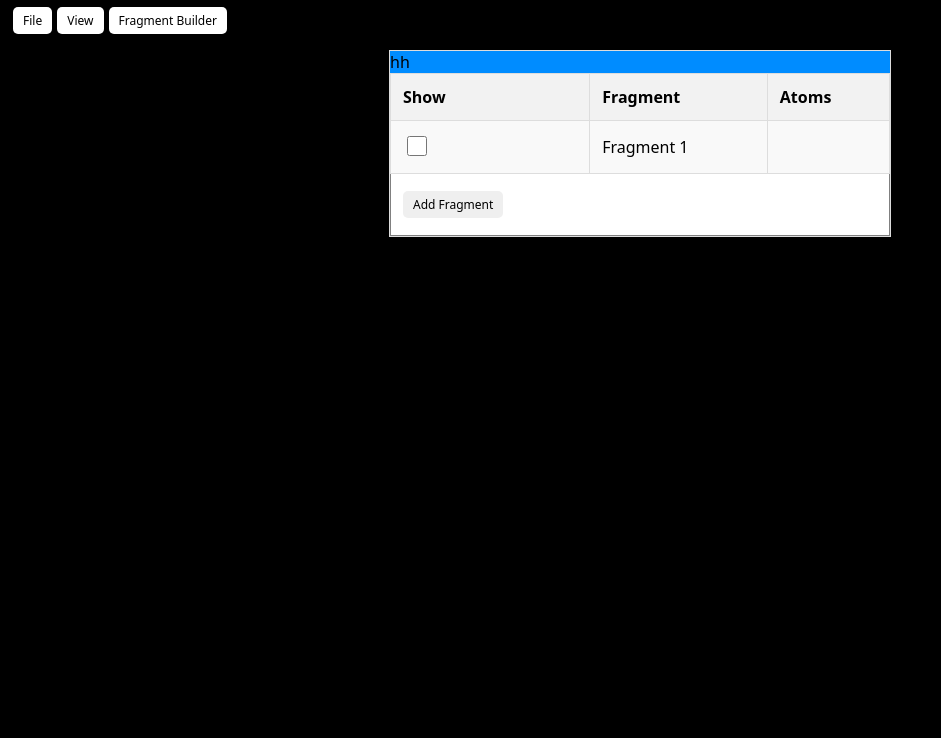
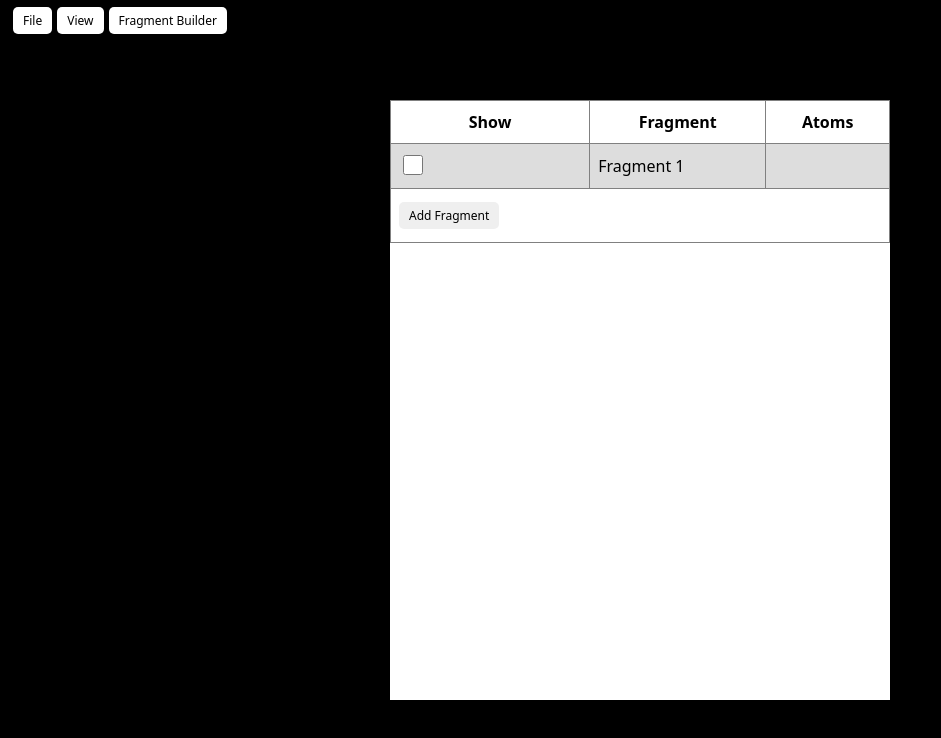
Before and after one commit to NguyenVisualization/ChopChopMol, a plain HTML site: page index.html in a window 1280 px wide. Shown: the top 738 px of the page, without its empty margins (0-941 px from the left). Drawn offline with nearby package versions, Linux system fonts and the light colour scheme.

Commit message:
Satisfying

```diff
--- a/index.html
+++ b/index.html
@@ -19,7 +19,6 @@
     <input type="file" id="fileInput" accept=".xyz">
 
     <div id="fragWindow">
-      <div id="fragWindowheader">hh</div>
       <table border="1" id="fragTable">
         <tr>
           <th>Show</th>
--- a/style.css
+++ b/style.css
@@ -501,44 +501,46 @@ body {
     transition: all 0.3s ease;
 
 }
-
 #fragWindow {
-    position: relative; /* Keep it in document flow */
-    max-height: 600px; /* Set a maximum height for scrolling */
-    overflow-y: auto; /* Enable vertical scrolling */
-    overflow-x: hidden; /* Prevent horizontal scrolling */
-    background-color: #008cff; /* Background color for the container */
-    width: 500px; /* Fixed width for the container */
-    margin: 50px auto; /* Center the container with some margin on top */
-    border: 1px solid #dddddd; /* Optional border around the container */
+    position: absolute;  /* Keep this to allow dragging */
+    max-height: 600px;
+    overflow: auto;      /* Allows scrolling for long content */
+    overflow-x: hidden;
+    background-color: #ffffff;
+    width: 500px;
+    height: 600px;
+    text-align: center;
+    align-items: center;
+    justify-content: center;
+    top: 50%;
+    left: 50%;
+    transform: translate(-50%, -50%);
+    box-shadow: 0 4px 10px rgba(0, 0, 0, 0.2); /* Optional: adds shadow */
 }
 
 table {
-    background-color: #ffffff; /* Background color for the table */
-    border-collapse: collapse; /* Collapse borders */
-    width: 100%; /* Full width of the container */
-}
-
-th, td {
-    padding: 12px; /* Increased cell padding for better spacing */
-    text-align: left; /* Left-align text */
-    border: 1px solid #dddddd; /* Border around cells */
+    width: 100%; /* Ensure the table fills the container */
+    border-collapse: collapse; /* Keep borders tidy */
 }
 
 th {
-    position: sticky; /* Make header sticky */
-    top: 0; /* Stick to the top of the container */
-    background-color: #f2f2f2; /* Background color for header */
-    z-index: 1; /* Stack above other content */
+    height: 20px;
+    padding: 10px;
+    position: sticky; /* Keep the header sticky */
+    top: 0; /* Stick to the top */
+    background-color: #ffffff; /* Background for visibility */
+    z-index: 3; /* Ensure it stays above other content */
+}
+
+td {
+    text-align: left;
+    padding: 8px;
 }
 
 tr:nth-child(even) {
-    background-color: #f9f9f9; /* Zebra striping for even rows */
-}
+    background-color: #dddddd;
+  }
 
-tr:hover {
-    background-color: #f1f1f1; /* Highlight row on hover */
-}
 
 .checkbox{
     width: 20px;
```
